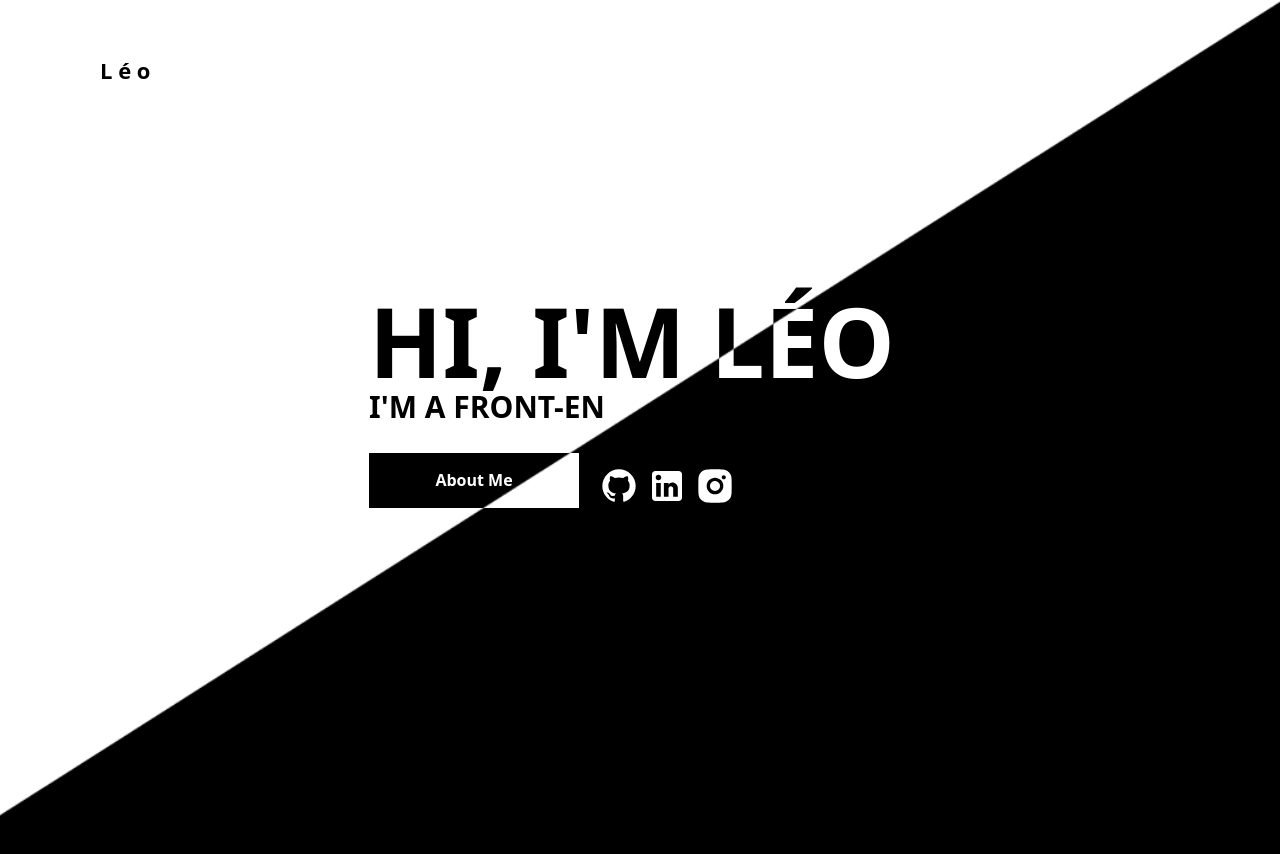
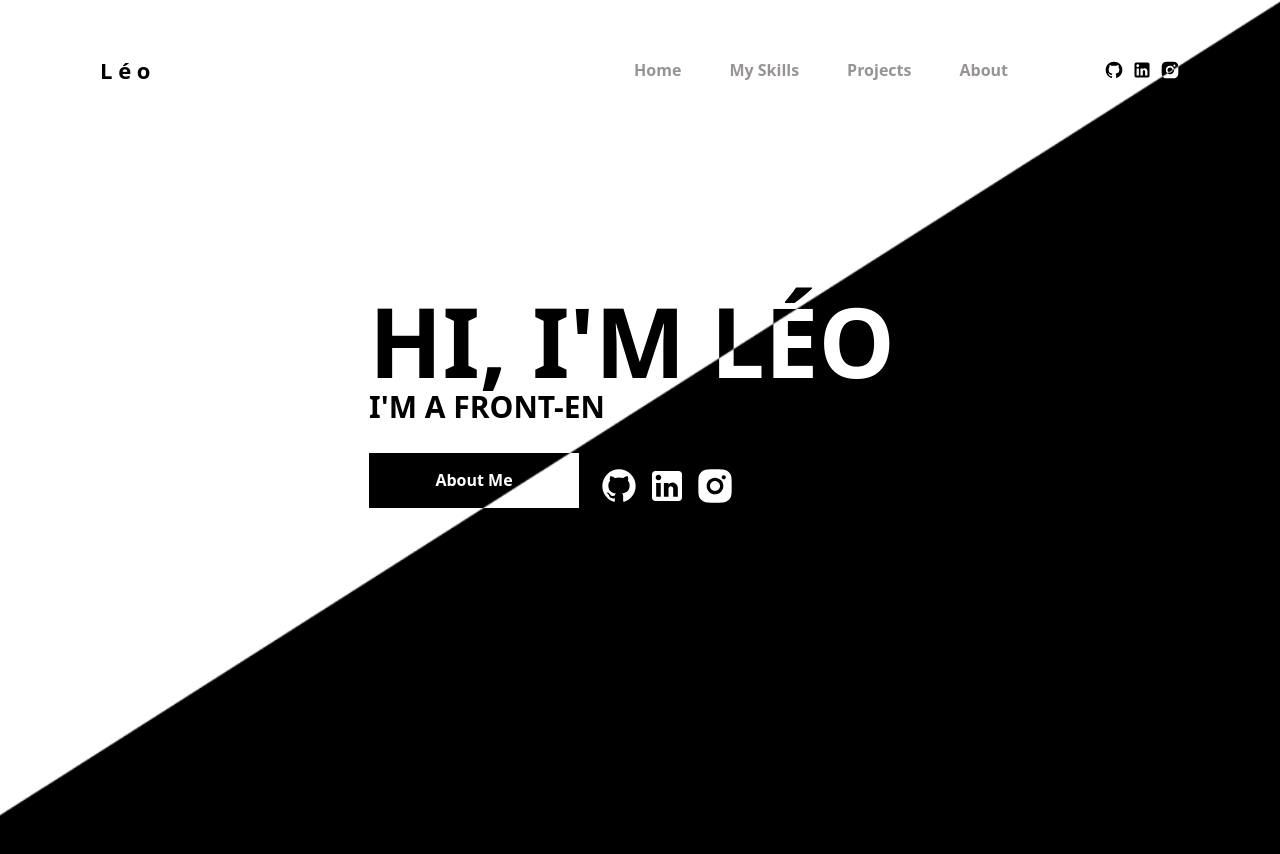
Before and after one commit to Emaus-Leonardo/Portfolio-Leo-React, a React (Vite) app: page / in a window 1280 px wide. Shown: the top 854 px of the page. Built offline with nearby package versions, Linux system fonts and the light colour scheme.

Commit message:
Mobile Menu adicionado ao Header e ajustes no mix difference

```diff
--- a/package.json
+++ b/package.json
@@ -21,6 +21,7 @@
     "framer-motion": "^11.2.4",
     "react": "^18.2.0",
     "react-dom": "^18.2.0",
+    "react-icons": "^5.2.1",
     "react-responsive": "^10.0.0",
     "react-router-dom": "^6.23.1",
     "react-tooltip": "^5.26.4"
--- a/src/components/Header.jsx
+++ b/src/components/Header.jsx
@@ -1,18 +1,19 @@
 import React, { useState } from "react";
 import { Link } from "react-router-dom";
+import MobileMenu from "./MobileMenu";
 
 
 function Header() {
   return (
     <header
       className="fixed w-full
-    px-[30px] lg:px-[100px] z-30 h-[100px] lg:h-[140px] flex items-center mix-blend-difference text-white"
+    px-[30px] lg:px-[100px] z-30 h-[100px] lg:h-[140px] flex items-center lg:mix-blend-difference mix-blend-normal text-white"
     >
       <div className="flex flex-col lg:flex-row lg:items-center w-full justify-between">
         <Link to={"/"} className="max-w-[200px] ">
-          <p className="text-[22px] font-bold">L é o</p>
+          <p className="text-[22px] font-bold text-black lg:text-white">L é o</p>
         </Link>
-        <nav className="hidden xl:flex gap-x-12 font-semibold">
+        <nav className="hidden xl:flex lg:flex gap-x-12 font-semibold">
           <Link to="/" className="text-[#696c6d] hover:text-white transition">
             Home
           </Link>
@@ -37,7 +38,7 @@ function Header() {
         </nav>
       </div>
 
-      <div className="hidden xl:flex ml-24">
+      <div className="hidden xl:flex lg:flex ml-24">
         <ul className="flex gap-x-4 ">
           <li className="flex gap-2">
             <a
@@ -104,6 +105,7 @@ function Header() {
           </li>
         </ul>
       </div>
+      <MobileMenu />
     </header>
   );
 }
--- /dev/null
+++ b/src/components/MobileMenu.jsx
@@ -0,0 +1,55 @@
+import React, { useState } from "react";
+import { IoMdClose } from "react-icons/io";
+import { CgMenuRight } from "react-icons/cg";
+import { Link } from "react-router-dom";
+
+const MobileMenu = () => {
+  const [openMenu, setOpenMenu] = useState(false);
+
+  return (
+    <nav className="text-black font-primary xl:hidden lg:hidden">
+      <div
+        onClick={() => setOpenMenu(true)}
+        className="text-3xl cursor-pointer"
+      >
+        <CgMenuRight />
+      </div>
+      <div
+        className={`bg-[#232524] shadow-2x1 w-full absolute top-0 right-0 max-w-xs h-screen z-20 transition-transform transform ${
+          openMenu ? "translate-x-0 duration-300" : "translate-x-full duration-300"
+        }`}
+      >
+        <div
+          onClick={() => setOpenMenu(false)}
+          className="text-4x1 absolute z-30 left-4 top-14 text-white cursor-pointer"
+        >
+          <IoMdClose size={30} />
+        </div>
+        <ul className="h-full flex flex-col justify-center items-center gap-y-8 text-white text-3xl font-primary font-light">
+          <li className="hover:bg-[#444444] w-full flex justify-center h-[50px] items-center transition-all duration-300">
+            <Link to="/" onClick={() => setOpenMenu(false)}>
+              Home
+            </Link>
+          </li>
+          <li className="hover:bg-[#444444] w-full flex justify-center h-[50px] items-center transition-all duration-300">
+            <Link to="/myskills" onClick={() => setOpenMenu(false)}>
+              My Skills
+            </Link>
+          </li>
+          <li className="hover:bg-[#444444] w-full flex justify-center h-[50px] items-center transition-all duration-300">
+            <Link to="/projects" onClick={() => setOpenMenu(false)}>
+              Projects
+            </Link>
+          </li>
+          <li className="hover:bg-[#444444] w-full flex justify-center h-[50px] items-center transition-all duration-300">
+            <Link to="/about" onClick={() => setOpenMenu(false)}>
+              About
+            </Link>
+          </li>
+        </ul>
+      </div>
+    </nav>
+  );
+};
+
+export default MobileMenu;
```
Also changed, not shown: 1 other file (tests, documents, lock files or other folders).
